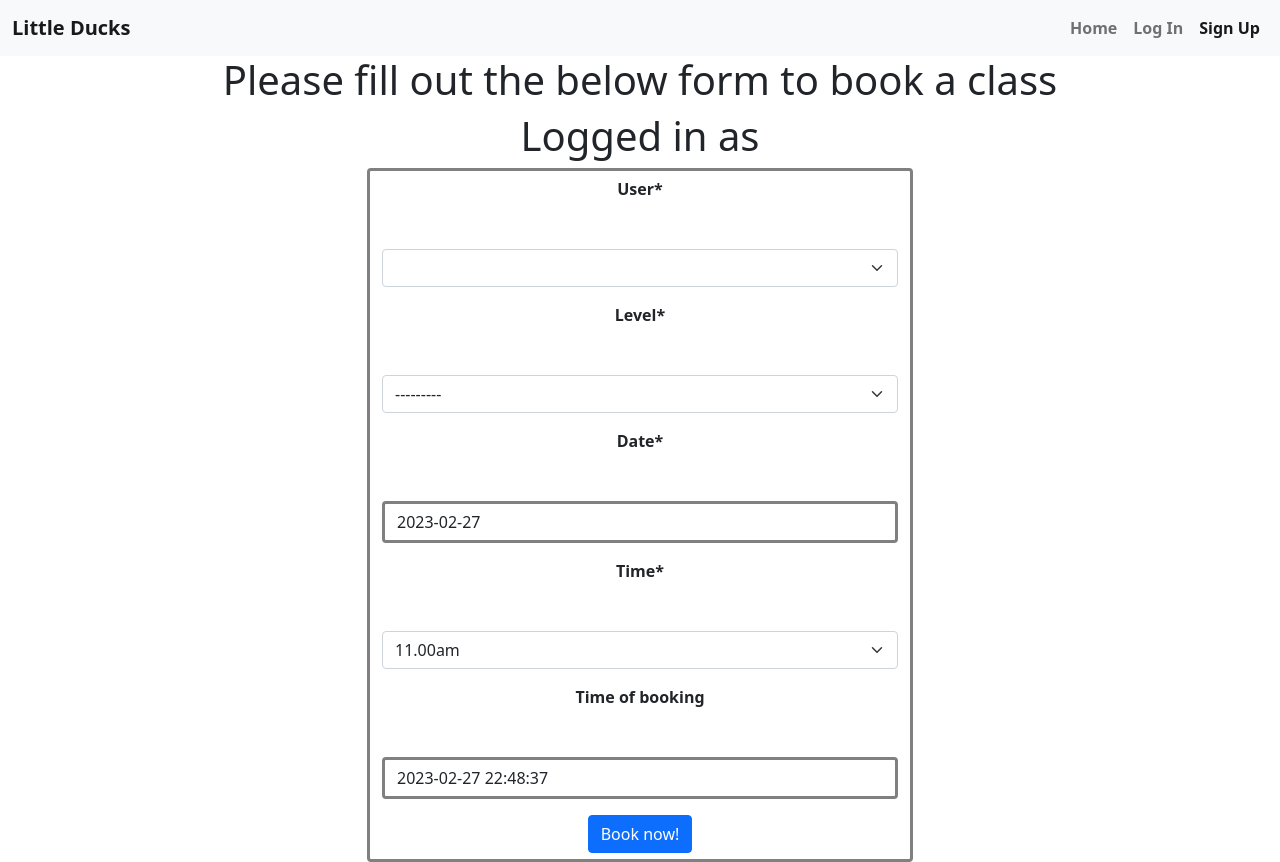
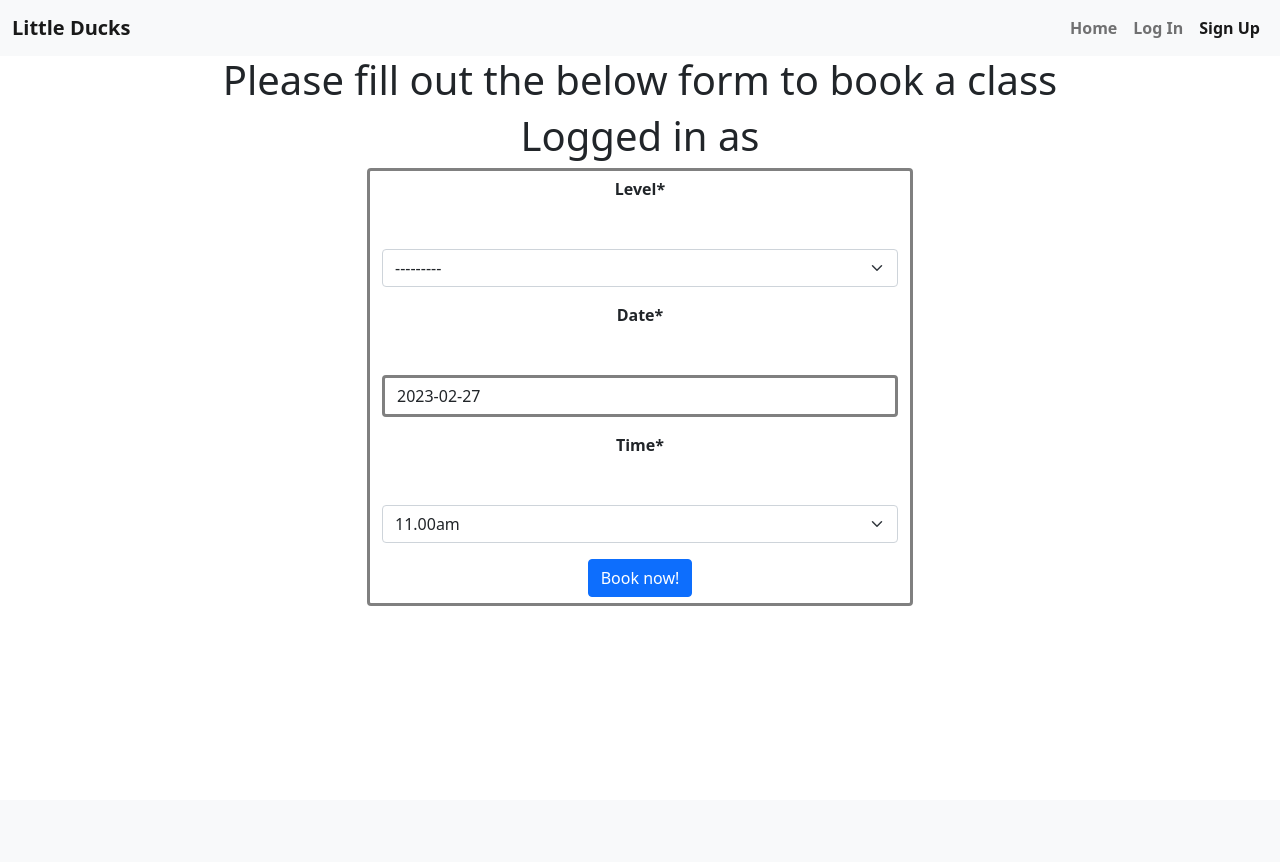
Before and after one commit to seanj06/Little-Ducks-P4, a Django app: page /bookings/bookings/ in a window 1280 px wide. After the commit the page ends 606 px from the top, so only its background shows below. Run offline with Django 3.2, Linux system fonts and the light colour scheme; lists and menus that the app fills with data are empty; some libraries are stand-ins or nearby versions.

Commit message:
Exclude user and time_of_booking from form

```diff
--- a/bookings/forms.py
+++ b/bookings/forms.py
@@ -7,4 +7,4 @@ class BookingForm(ModelForm):
 
     class Meta:
         model = Booking
-        fields = '__all__'
+        exclude = ['user', 'time_of_booking']
--- a/bookings/views.py
+++ b/bookings/views.py
@@ -11,17 +11,13 @@ def booking(request):
         form = BookingForm(request.POST)
         if form.is_valid:
             form.save()
-            user = form.cleaned_data['user']
             level = form.cleaned_data['level']
             date = form.cleaned_data['date']
             time = form.cleaned_data['time']
-            time_of_booking = form.cleaned_data['time_of_booking']
             context = {
-                'user': user,
                 'level': level,
                 'date': date,
                 'time': time,
-                'time_of_booking': time_of_booking,
             }
             return render(request, 'booking-conf.html', context)
 
--- a/templates/booking-conf.html
+++ b/templates/booking-conf.html
@@ -20,16 +20,16 @@
                 <th scope="col">Level:</th>
                 <th scope="col">Date:</th>
                 <th scope="col">Time:</th>
-                <th scope="col">Time Of Booking:</th>
+                <th scope="col">Date Of Booking:</th>
             </tr>
         </thead>
         <tbody>
             <tr>
-                <td>{{ user }}</td>
+                <td>{{ user.get_username }}</td>
                 <td>{{ level }}</td>
                 <td>{{ date }}</td>
                 <td>{{ time }}</td>
-                <td>{{ time_of_booking }}</td>
+                <td>{% now "D d M Y"%}</td>
             </tr>
         </tbody>
     </table>
```
